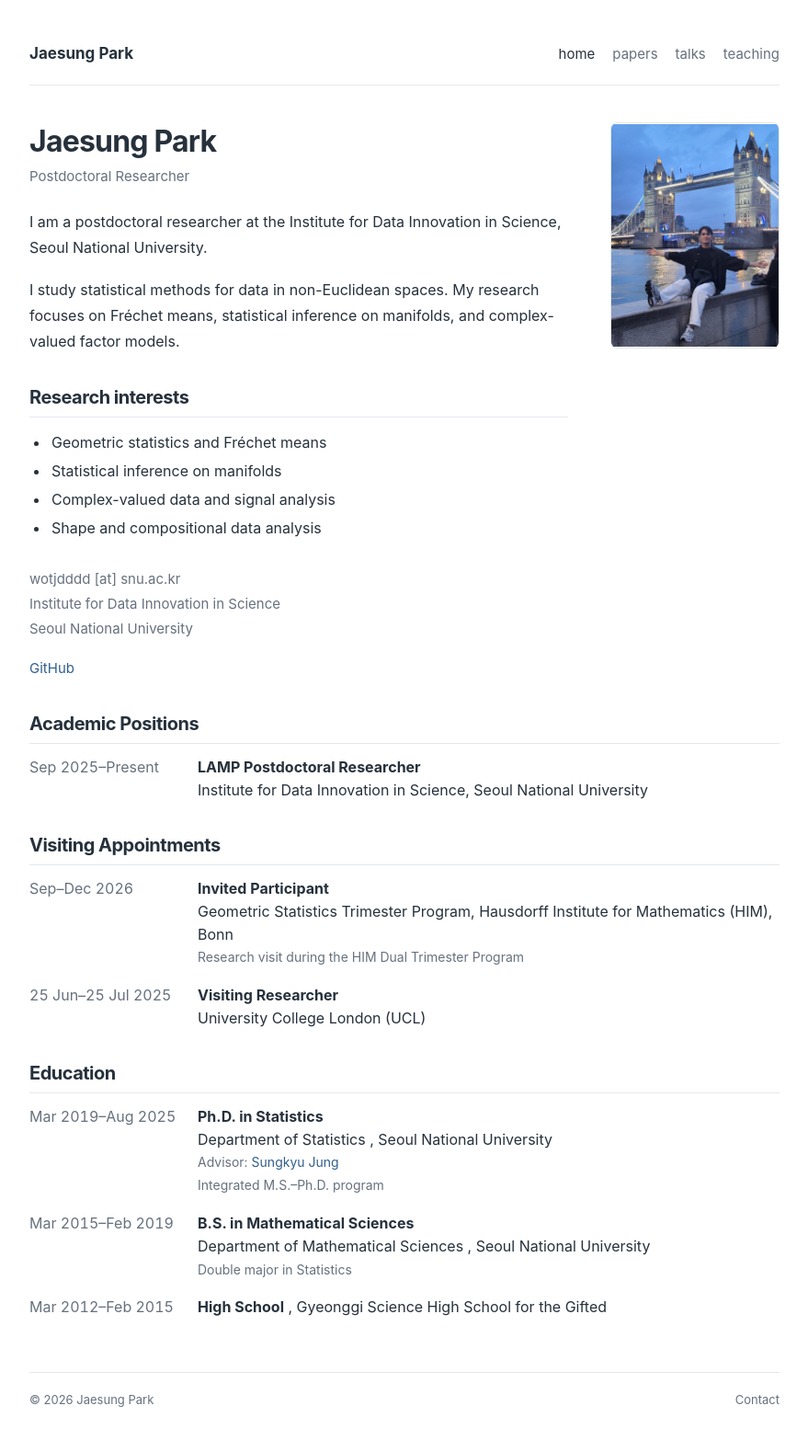
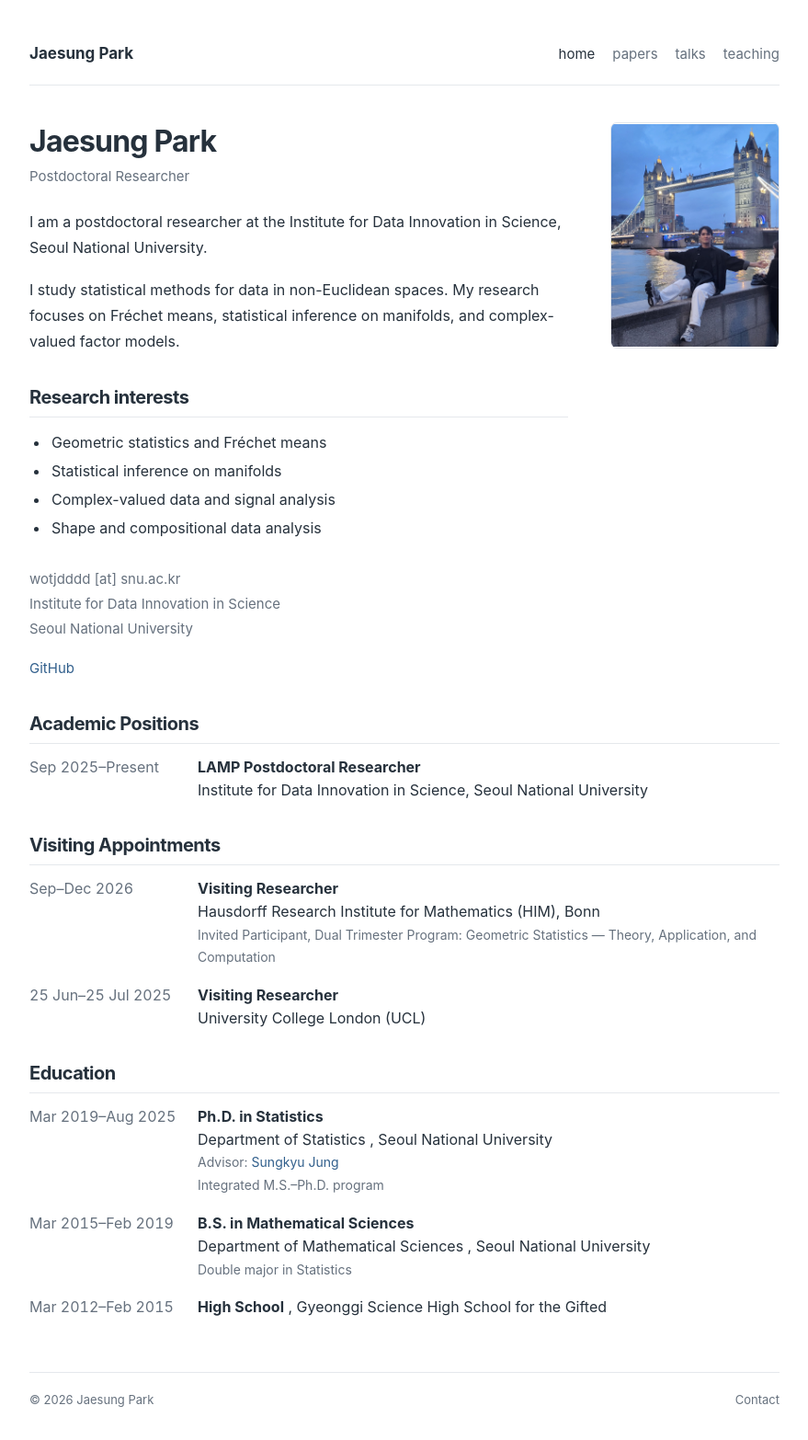
Before and after one commit to JaeSungPark-snu/jaesungpark-snu.github.io, a Jekyll site: the page built from index.md, in a window 1280 px wide. Shown: the whole page at 92% size, without its empty margins (200-1079 px from the left). Built offline with Jekyll 4.4.1, drawn with Linux system fonts in a browser that asks for light colours.

Commit message:
Describe HIM research stay as visiting researcher and retain invited participant status

```diff
--- a/_data/visiting.yml
+++ b/_data/visiting.yml
@@ -1,9 +1,9 @@
 # Edit these entries to update visiting appointments.
 - period: "Sep–Dec 2026"
-  role: "Invited Participant"
-  department: "Geometric Statistics Trimester Program"
-  institution: "Hausdorff Institute for Mathematics (HIM), Bonn"
-  note: "Research visit during the HIM Dual Trimester Program"
+  role: "Visiting Researcher"
+  department: ""
+  institution: "Hausdorff Research Institute for Mathematics (HIM), Bonn"
+  note: "Invited Participant, Dual Trimester Program: Geometric Statistics — Theory, Application, and Computation"
 
 - period: "25 Jun–25 Jul 2025"
   role: "Visiting Researcher"
```
